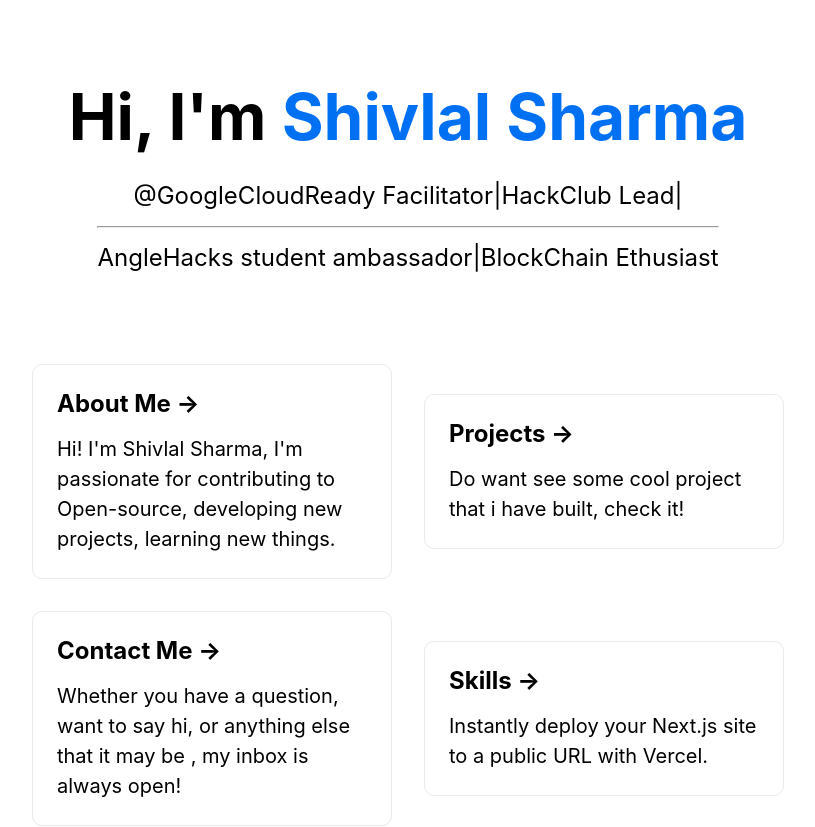
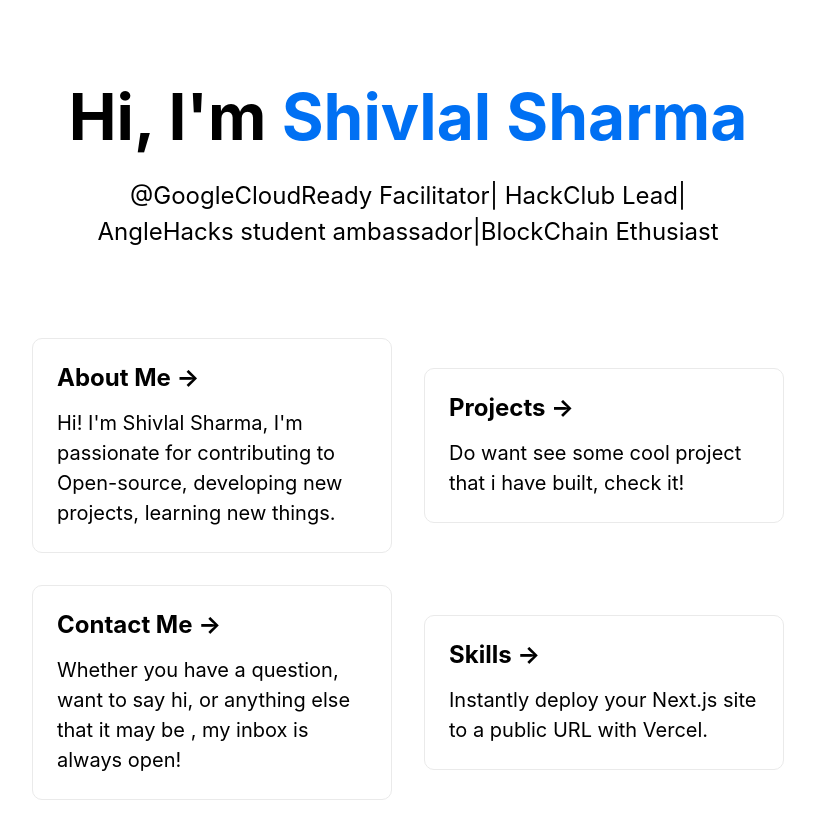
Before and after one commit to sshiv5768/Portfoliyo, a Next.js app: page / in a window 1280 px wide. Shown: the top 827 px of the page, without its empty margins (232-1047 px from the left). Built offline with nearby package versions, Linux system fonts and the light colour scheme.

Commit message:
Changed content

```diff
--- a/pages/index.js
+++ b/pages/index.js
@@ -15,7 +15,7 @@ export default function Home() {
         </h1>
 
         <p className={styles.description}>
-          @GoogleCloudReady Facilitator|HackClub Lead| <hr></hr>AngleHacks
+          @GoogleCloudReady Facilitator| HackClub Lead|<br></br> AngleHacks
           student ambassador|BlockChain Ethusiast{" "}
         </p>
 
```
